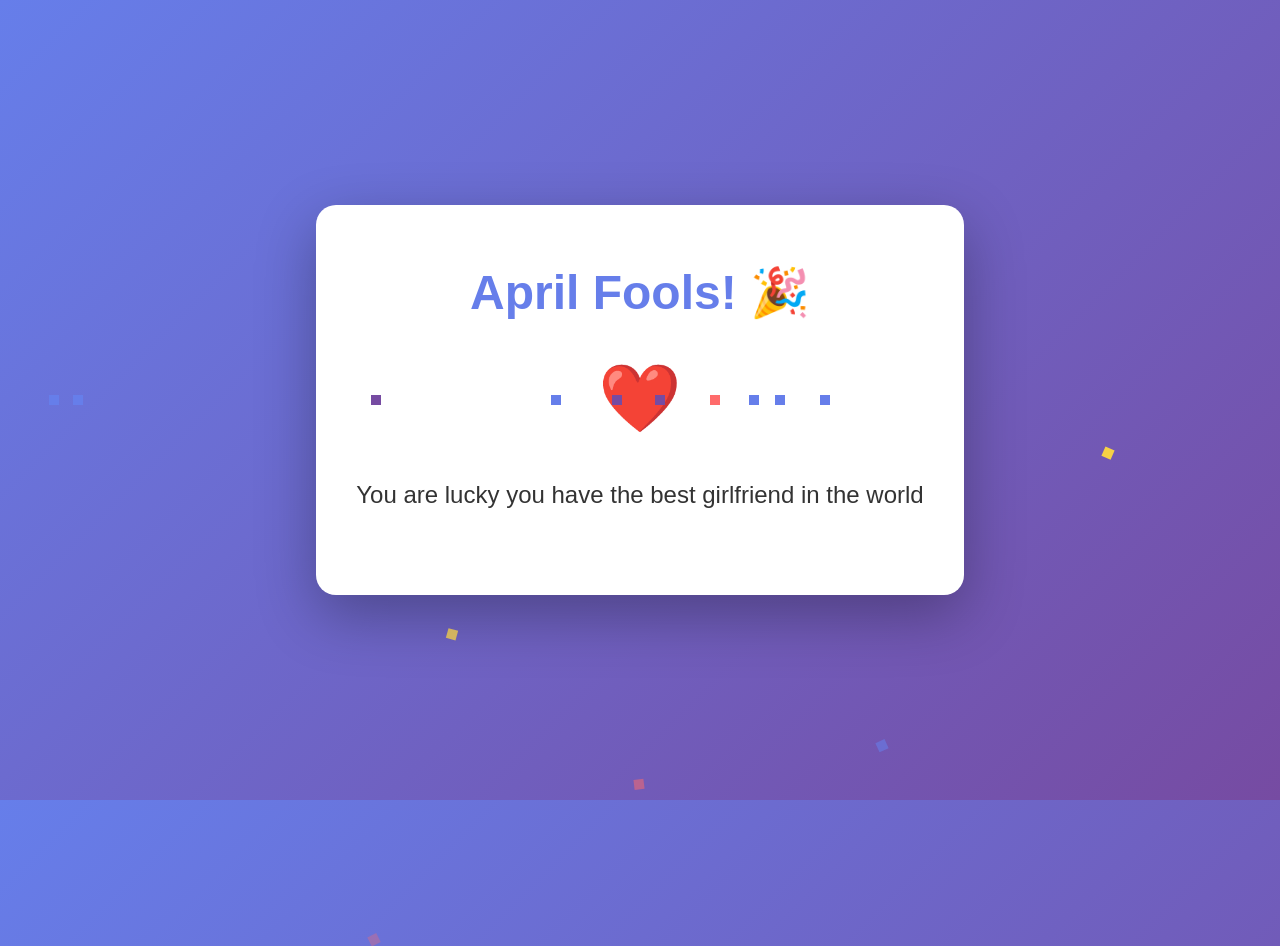
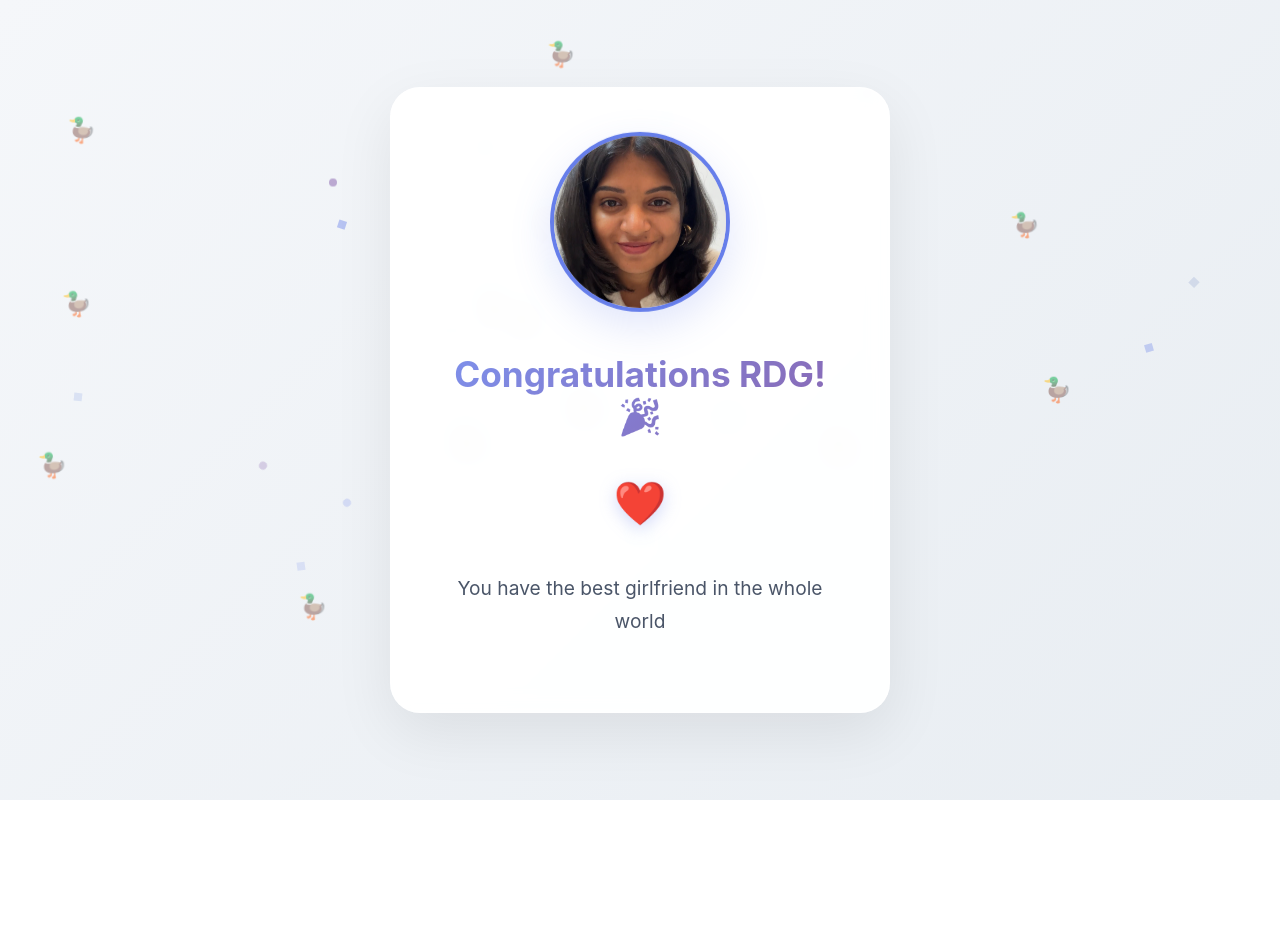
Before and after one commit to Roshni8/Aldo, a plain HTML site: page index.html in a window 1280 px wide. After the commit the page ends 800 px from the top, so only its background shows below. Drawn offline with Linux system fonts and the light colour scheme.

Commit message:
Update index.html

```diff
--- a/index.html
+++ b/index.html
@@ -3,81 +3,131 @@
 <head>
     <meta charset="UTF-8">
     <meta name="viewport" content="width=device-width, initial-scale=1.0">
-    <title>Aldo Heels - Special Collection</title>
+    <title>Congratulations RDG!</title>
     <style>
-        body {
+        * {
             margin: 0;
             padding: 0;
-            font-family: 'Arial', sans-serif;
-            background: linear-gradient(135deg, #667eea 0%, #764ba2 100%);
+            box-sizing: border-box;
+        }
+
+        body {
+            font-family: -apple-system, BlinkMacSystemFont, 'Segoe UI', Roboto, Oxygen, Ubuntu, Cantarell, sans-serif;
+            background: linear-gradient(135deg, #f5f7fa 0%, #e8edf2 100%);
             display: flex;
             justify-content: center;
             align-items: center;
             min-height: 100vh;
             overflow: hidden;
+            position: relative;
         }
 
-        .container {
+        .card {
+            background: rgba(255, 255, 255, 0.95);
+            backdrop-filter: blur(10px);
+            padding: 50px 40px;
+            border-radius: 30px;
+            box-shadow: 0 20px 60px rgba(0, 0, 0, 0.08);
+            max-width: 500px;
             text-align: center;
-            background: white;
-            padding: 60px 40px;
-            border-radius: 20px;
-            box-shadow: 0 20px 60px rgba(0,0,0,0.3);
-            max-width: 600px;
-            animation: slideIn 0.6s ease-out;
+            animation: cardPop 0.8s cubic-bezier(0.34, 1.56, 0.64, 1);
+            position: relative;
+            z-index: 10;
+            border: 1px solid rgba(255, 255, 255, 0.8);
         }
 
-        @keyframes slideIn {
-            from {
+        @keyframes cardPop {
+            0% {
                 opacity: 0;
-                transform: translateY(-50px);
+                transform: scale(0.8) translateY(20px);
             }
-            to {
+            100% {
                 opacity: 1;
-                transform: translateY(0);
+                transform: scale(1) translateY(0);
             }
         }
 
-        h1 {
-            font-size: 3em;
-            color: #667eea;
-            margin: 0 0 20px 0;
-            animation: bounce 1s ease infinite;
+        .photo-container {
+            width: 180px;
+            height: 180px;
+            margin: 0 auto 35px;
+            border-radius: 50%;
+            overflow: hidden;
+            border: 4px solid #667eea;
+            box-shadow: 0 15px 40px rgba(102, 126, 234, 0.2);
+            animation: photoFloat 3s ease-in-out infinite;
+            position: relative;
         }
 
-        @keyframes bounce {
-            0%, 100% { transform: translateY(0); }
-            50% { transform: translateY(-10px); }
+        @keyframes photoFloat {
+            0%, 100% { transform: translateY(0px); }
+            50% { transform: translateY(-8px); }
+        }
+
+        .photo-container::after {
+            content: '';
+            position: absolute;
+            inset: -4px;
+            border-radius: 50%;
+            background: linear-gradient(45deg, #667eea, #764ba2);
+            z-index: -1;
+            opacity: 0.6;
+            filter: blur(10px);
+        }
+
+        .photo-container img {
+            width: 100%;
+            height: 100%;
+            object-fit: cover;
+        }
+
+        h1 {
+            font-size: 2.2em;
+            font-weight: 700;
+            background: linear-gradient(135deg, #667eea 0%, #764ba2 100%);
+            -webkit-background-clip: text;
+            -webkit-text-fill-color: transparent;
+            background-clip: text;
+            margin: 20px 0;
+            animation: titleGlow 2s ease-in-out infinite;
+        }
+
+        @keyframes titleGlow {
+            0%, 100% { opacity: 1; }
+            50% { opacity: 0.85; }
         }
 
         .message {
-            font-size: 1.5em;
-            color: #333;
-            margin: 20px 0;
-            line-height: 1.6;
+            font-size: 1.2em;
+            color: #4a5568;
+            margin: 25px 0;
+            line-height: 1.7;
+            font-weight: 400;
         }
 
         .heart {
-            font-size: 4em;
-            color: #ff6b6b;
+            font-size: 2.5em;
             animation: heartbeat 1.5s ease infinite;
             display: inline-block;
             margin: 20px 0;
+            filter: drop-shadow(0 4px 8px rgba(102, 126, 234, 0.3));
         }
 
         @keyframes heartbeat {
             0%, 100% { transform: scale(1); }
-            25% { transform: scale(1.1); }
+            25% { transform: scale(1.15); }
             50% { transform: scale(1); }
         }
 
+        /* Subtle confetti particles */
         .confetti {
             position: fixed;
-            width: 10px;
-            height: 10px;
-            background: #ff6b6b;
-            position: absolute;
-            animation: confetti-fall 3s linear infinite;
+            width: 8px;
+            height: 8px;
+            background: #667eea;
+            animation: confetti-fall 5s linear infinite;
+            z-index: 1;
+            opacity: 0.6;
         }
 
         @keyframes confetti-fall {
@@ -86,31 +136,84 @@
                 opacity: 0;
             }
         }
+
+        /* Floating ducks */
+        .duck {
+            position: fixed;
+            font-size: 24px;
+            z-index: 1;
+            animation: duck-float 6s ease-in-out infinite;
+            opacity: 0.5;
+        }
+
+        @keyframes duck-float {
+            0%, 100% {
+                transform: translateY(0) translateX(0) rotate(0deg);
+            }
+            25% {
+                transform: translateY(-20px) translateX(10px) rotate(5deg);
+            }
+            50% {
+                transform: translateY(-30px) translateX(-10px) rotate(-5deg);
+            }
+            75% {
+                transform: translateY(-15px) translateX(5px) rotate(3deg);
+            }
+        }
     </style>
 </head>
 <body>
-    <div class="container">
-        <h1>April Fools! 🎉</h1>
+    <div class="card">
+        <div class="photo-container">
+            <img src="IMG_9044.jpg" alt="Your Photo">
+        </div>
+        <h1>Congratulations RDG! 🎉</h1>
         <div class="heart">❤️</div>
         <div class="message">
-            You are lucky you have the best girlfriend in the world
+            You have the best girlfriend in the whole world
         </div>
     </div>
 
     <script>
-        // Create confetti effect
+        // Create subtle confetti particles
         function createConfetti() {
             const confetti = document.createElement('div');
             confetti.className = 'confetti';
             confetti.style.left = Math.random() * 100 + 'vw';
-            confetti.style.animationDelay = Math.random() * 3 + 's';
-            confetti.style.background = ['#ff6b6b', '#667eea', '#764ba2', '#ffd93d'][Math.floor(Math.random() * 4)];
+            confetti.style.top = -20 + 'px';
+            confetti.style.animationDelay = Math.random() * 2 + 's';
+            confetti.style.animationDuration = (Math.random() * 2 + 4) + 's';
+
+            const colors = ['#667eea', '#764ba2', '#9fb4e7', '#a8b5d8'];
+            confetti.style.background = colors[Math.floor(Math.random() * colors.length)];
+
+            if (Math.random() > 0.5) {
+                confetti.style.borderRadius = '50%';
+            }
+
             document.body.appendChild(confetti);
-
-            setTimeout(() => confetti.remove(), 3000);
+            setTimeout(() => confetti.remove(), 5000);
         }
 
+        // Create floating ducks
+        function createDuck() {
+            const duck = document.createElement('div');
+            duck.className = 'duck';
+            duck.innerHTML = '🦆';
+
+            duck.style.left = Math.random() * 90 + 'vw';
+            duck.style.top = Math.random() * 80 + 'vh';
+            duck.style.animationDelay = Math.random() * 2 + 's';
+
+            document.body.appendChild(duck);
+        }
+
+        // Generate effects
         setInterval(createConfetti, 200);
+
+        for(let i = 0; i < 15; i++) {
+            setTimeout(createDuck, i * 400);
+        }
     </script>
 </body>
 </html>
```
